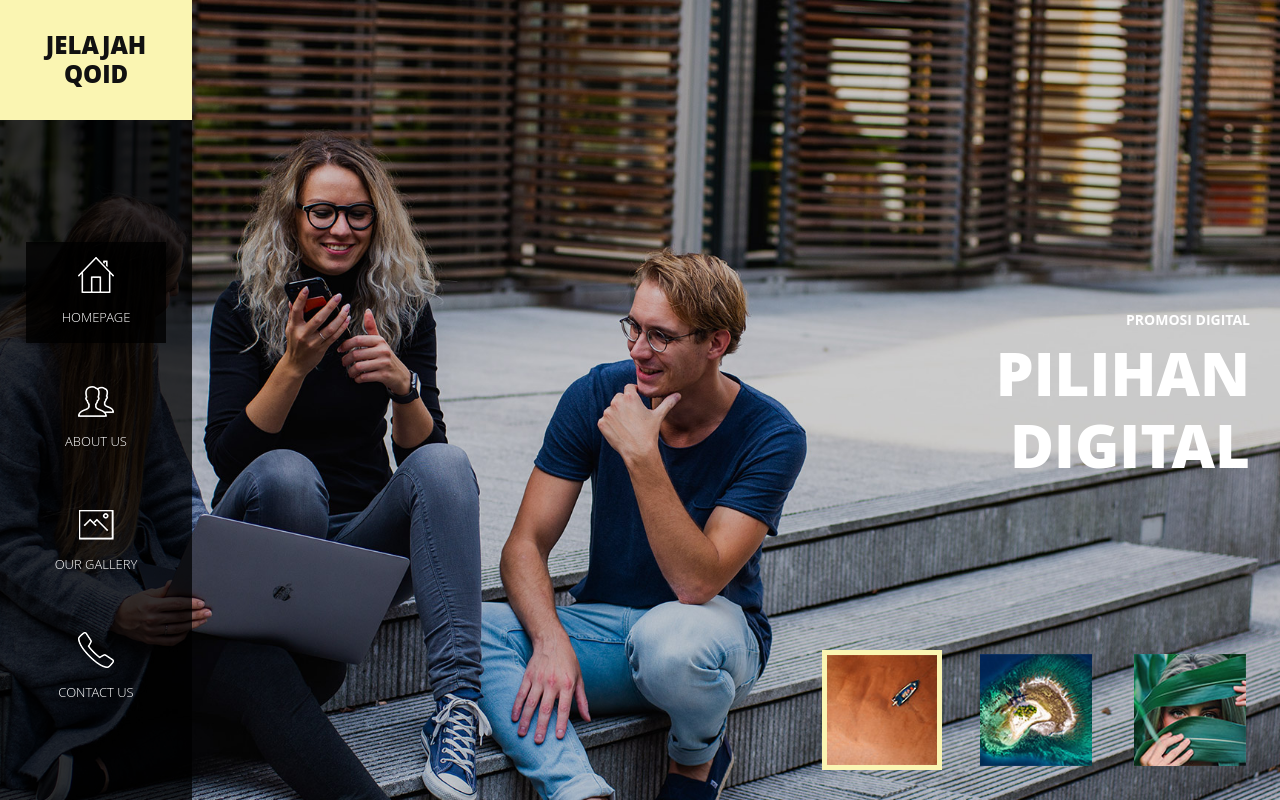
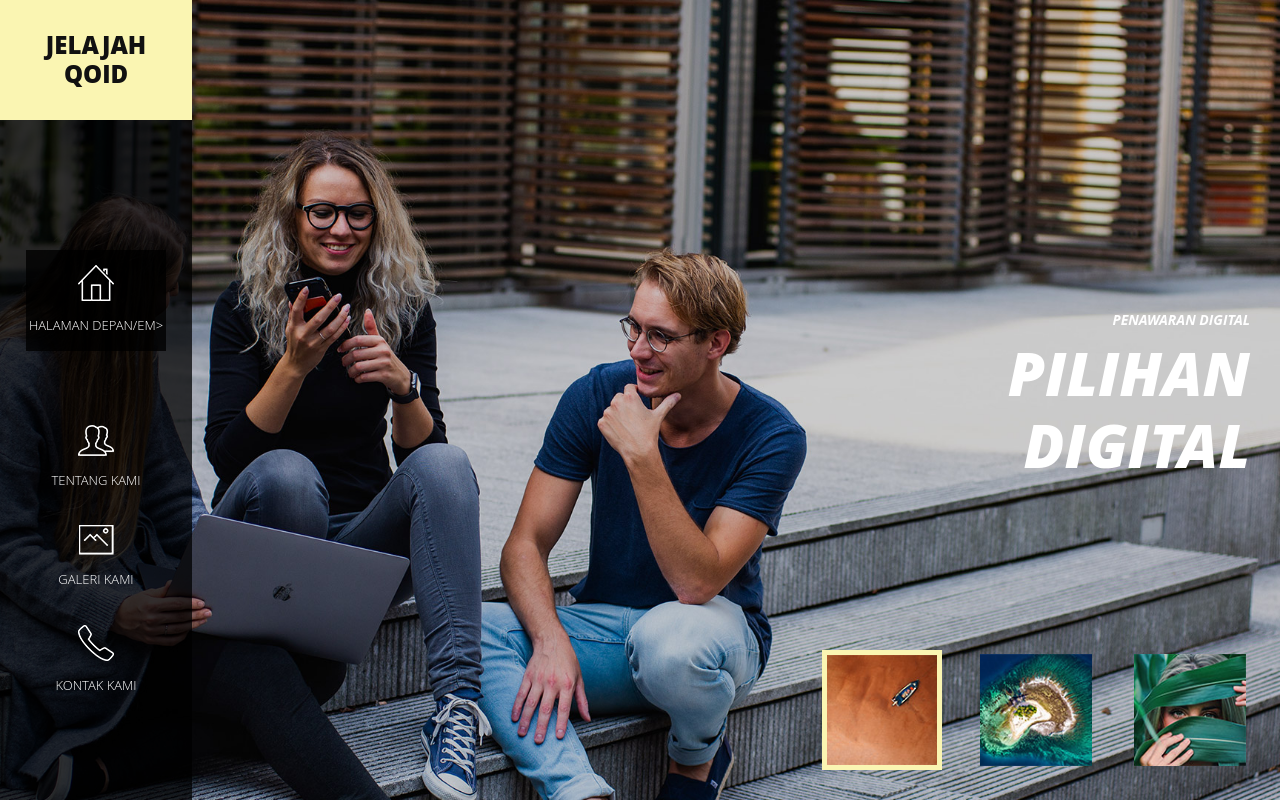
Before and after one commit to zulfanahmad/zulfanahmad.github.io, a plain HTML site: page index.html in a window 1280 px wide. Drawn offline with Linux system fonts and the light colour scheme.

Commit message:
Update index.html

```diff
--- a/index.html
+++ b/index.html
@@ -41,10 +41,10 @@ https://www.tooplate.com/view/2113-earth
         </div>
         <nav>
           <ul>
-            <li><a href="#1"><img src="assets/images/icon-1.png" alt=""> <em>Homepage</em></a></li>
-            <li><a href="#2"><img src="assets/images/icon-2.png" alt=""> <em>About Us</em></a></li>
-            <li><a href="#3"><img src="assets/images/icon-3.png" alt=""> <em>Our Gallery</em></a></li>
-            <li><a href="#4"><img src="assets/images/icon-4.png" alt=""> <em>Contact Us</em></a></li>
+            <li><a href="#1"><img src="assets/images/icon-1.png" alt=""> <em>Halaman Depan/em></a></li>
+            <li><a href="#2"><img src="assets/images/icon-2.png" alt=""> <em>Tentang Kami</em></a></li>
+            <li><a href="#3"><img src="assets/images/icon-3.png" alt=""> <em>Galeri Kami</em></a></li>
+            <li><a href="#4"><img src="assets/images/icon-4.png" alt=""> <em>Kontak Kami</em></a></li>
           </ul>
         </nav>
 
@@ -55,7 +55,7 @@ https://www.tooplate.com/view/2113-earth
                   <ul>
                     <li class="active-img">
                       <div class="slide-caption">
-                        <h6>Promosi Digital</h6>
+                        <h6>Penawaran Digital</h6>
                         <h2>Pilihan<br>Digital</h2>
                       </div>
                     </li>
@@ -122,7 +122,7 @@ https://www.tooplate.com/view/2113-earth
                                 <div class="featured-item">
                                 	<a href=""><img src="assets/images/item-01.jpg" alt=""></a>
                                     <div class="down-content">
-                                    <h4>Donec non sagittis</h4>
+                                    <h4>Vintage</h4>
                                         <h6>444.930-369.998</h6>
                                     </div>
                                 </div>
@@ -131,7 +131,7 @@ https://www.tooplate.com/view/2113-earth
                                 <div class="featured-item">
                                     <a href=""><img src="assets/images/item-02.jpg" alt=""></a>
                                     <div class="down-content">
-                                        <h4>Nulla a pharetra</h4>
+                                        <h4>Sunrise Morning</h4>
                                         <h6>639.997-549.990</h6>
                                     </div>
                                 </div>
@@ -140,7 +140,7 @@ https://www.tooplate.com/view/2113-earth
                                 <div class="featured-item">
                                     <img src="assets/images/item-03.jpg" alt="">
                                     <div class="down-content">
-                                        <h4>Aliquam convallis</h4>
+                                        <h4>Be flowless</h4>
                                         <h6>649.930</h6>
                                     </div>
                                 </div>
```
